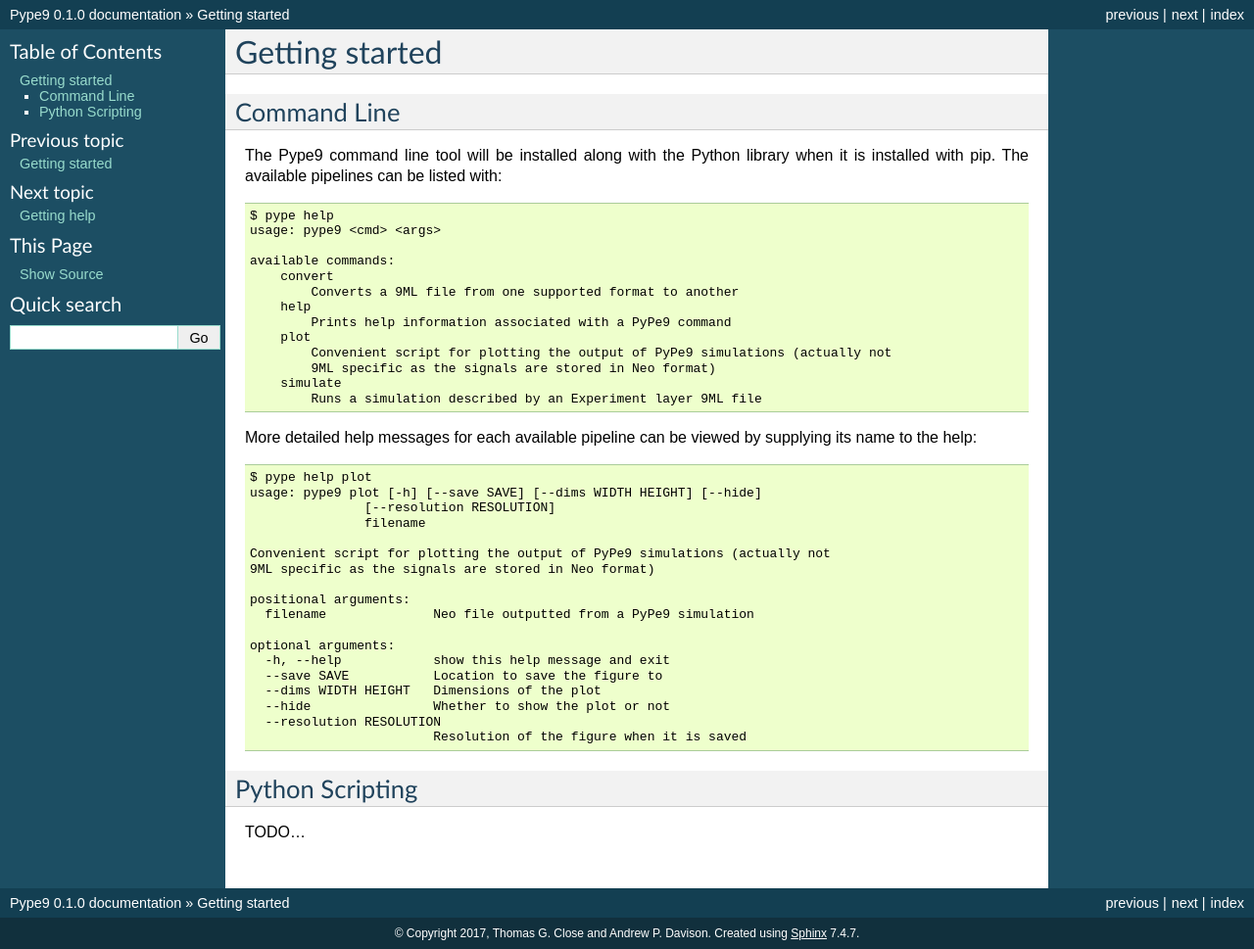
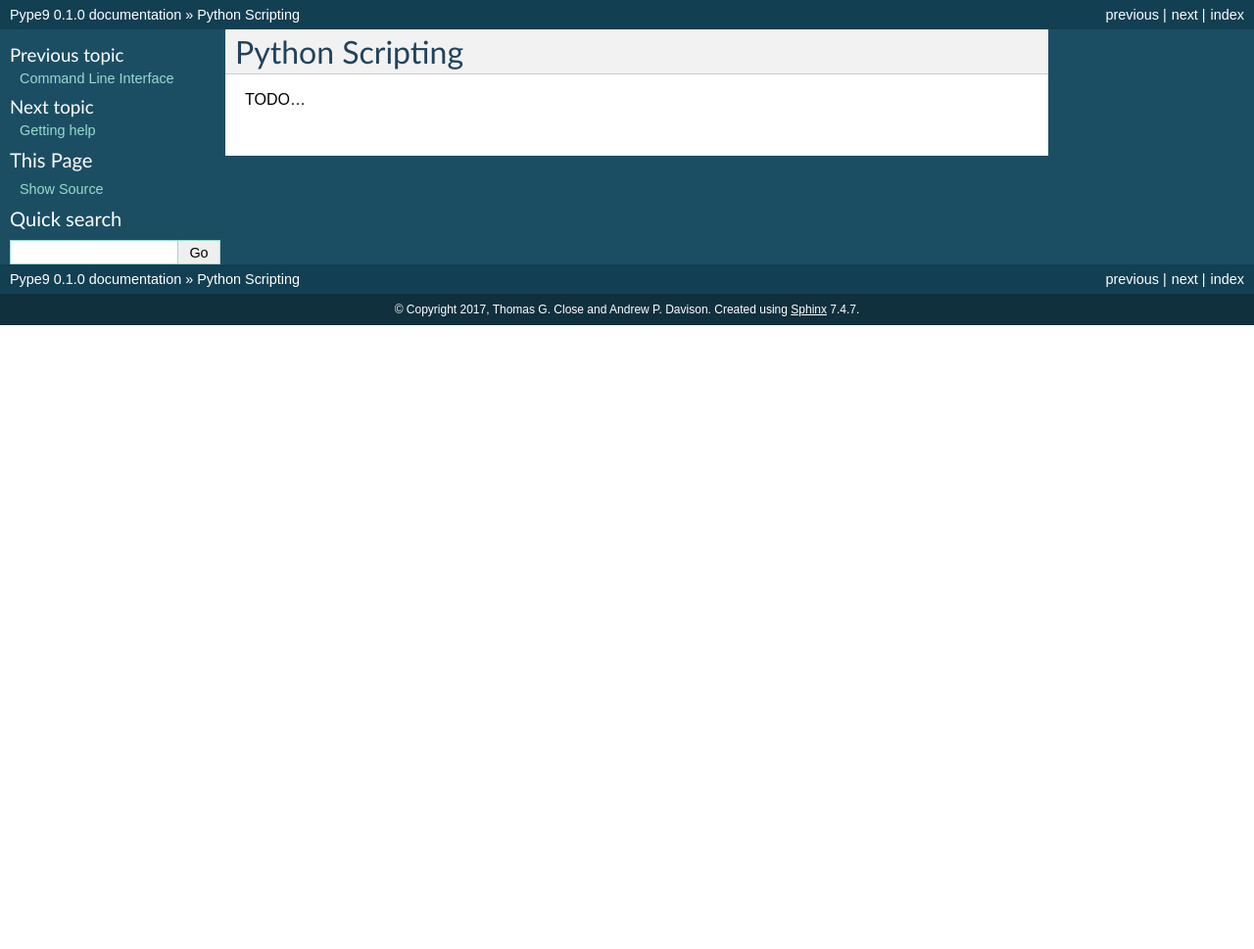
Before and after one commit to NeuralEnsemble/pype9, a Sphinx documentation site: the page built from doc/source/python_api.rst, in a window 1280 px wide. Shown: the whole page at 98% size. Built offline with Sphinx 7.4.7, drawn with Linux system fonts in a browser that asks for light colours; after the commit the page ends 900 px from its top, so only the background shows below that.

```diff
--- a/doc/source/command_line_interface.rst
+++ b/doc/source/command_line_interface.rst
@@ -1,10 +1,6 @@
-===============
-Getting started
-===============
-
-
-Command Line
-============
+======================
+Command Line Interface
+======================
 
 The Pype9 command line tool will be installed along with the Python library
 when it is installed with pip. The available pipelines can be listed with::
--- a/doc/source/python_api.rst
+++ b/doc/source/python_api.rst
@@ -1,50 +1,4 @@
-===============
-Getting started
-===============
-
-
-Command Line
-============
-
-The Pype9 command line tool will be installed along with the Python library
-when it is installed with pip. The available pipelines can be listed with::
-
-   $ pype help
-   usage: pype9 <cmd> <args>
-
-   available commands:
-       convert
-           Converts a 9ML file from one supported format to another
-       help
-           Prints help information associated with a PyPe9 command
-       plot
-           Convenient script for plotting the output of PyPe9 simulations (actually not
-           9ML specific as the signals are stored in Neo format)
-       simulate
-           Runs a simulation described by an Experiment layer 9ML file
-
-More detailed help messages for each available pipeline can be viewed by
-supplying its name to the help::
-
-   $ pype help plot
-   usage: pype9 plot [-h] [--save SAVE] [--dims WIDTH HEIGHT] [--hide]
-                  [--resolution RESOLUTION]
-                  filename
-
-   Convenient script for plotting the output of PyPe9 simulations (actually not
-   9ML specific as the signals are stored in Neo format)
-
-   positional arguments:
-     filename              Neo file outputted from a PyPe9 simulation
-
-   optional arguments:
-     -h, --help            show this help message and exit
-     --save SAVE           Location to save the figure to
-     --dims WIDTH HEIGHT   Dimensions of the plot
-     --hide                Whether to show the plot or not
-     --resolution RESOLUTION
-                           Resolution of the figure when it is saved
-
+================
 Python Scripting
 ================
 
```
Also changed, not shown: other parts of doc/source/command_line_interface.rst (+0 -5 lines), doc/source/index.rst (+5 -3 lines), doc/source/logo_small.png (added).
